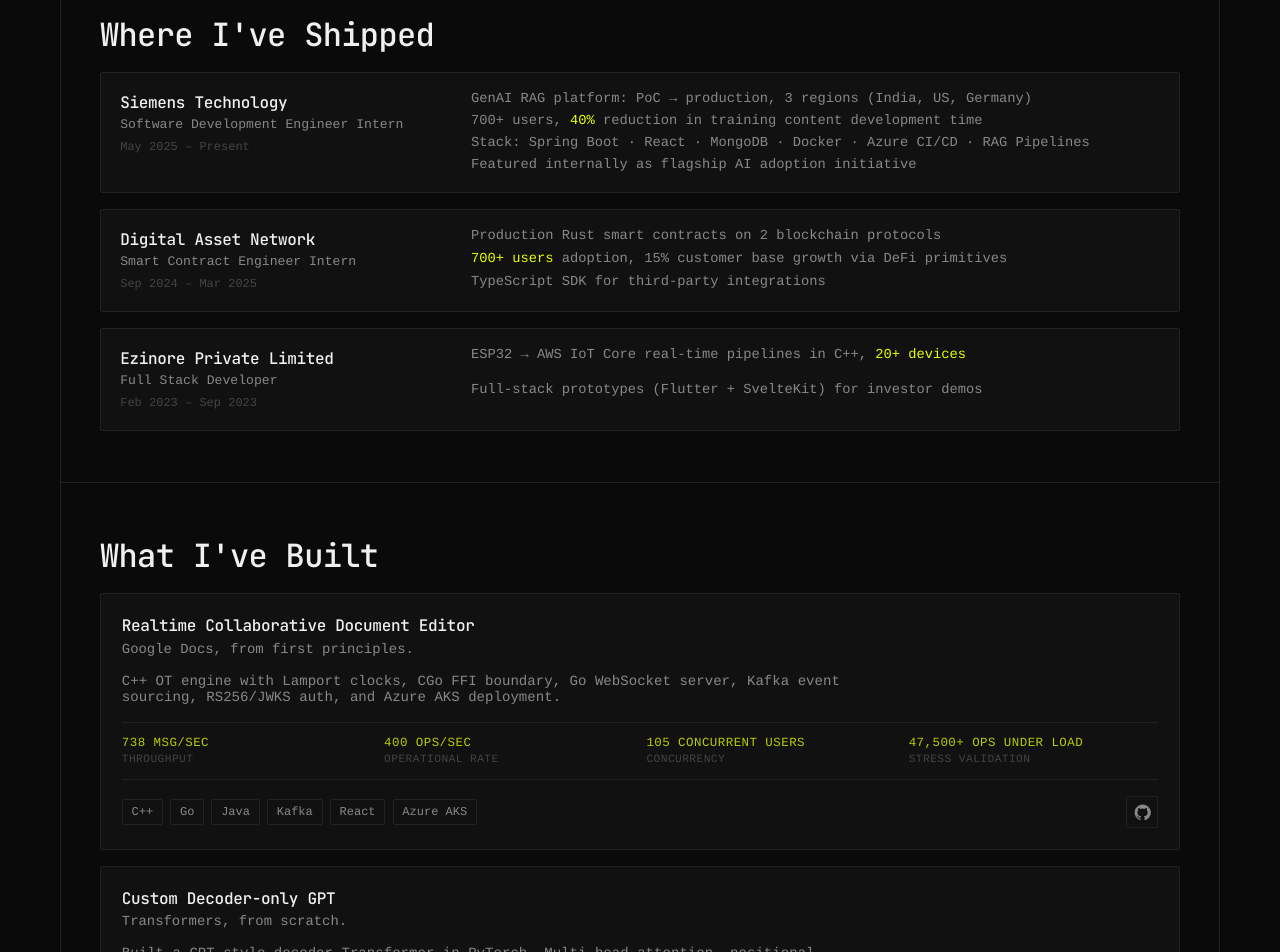
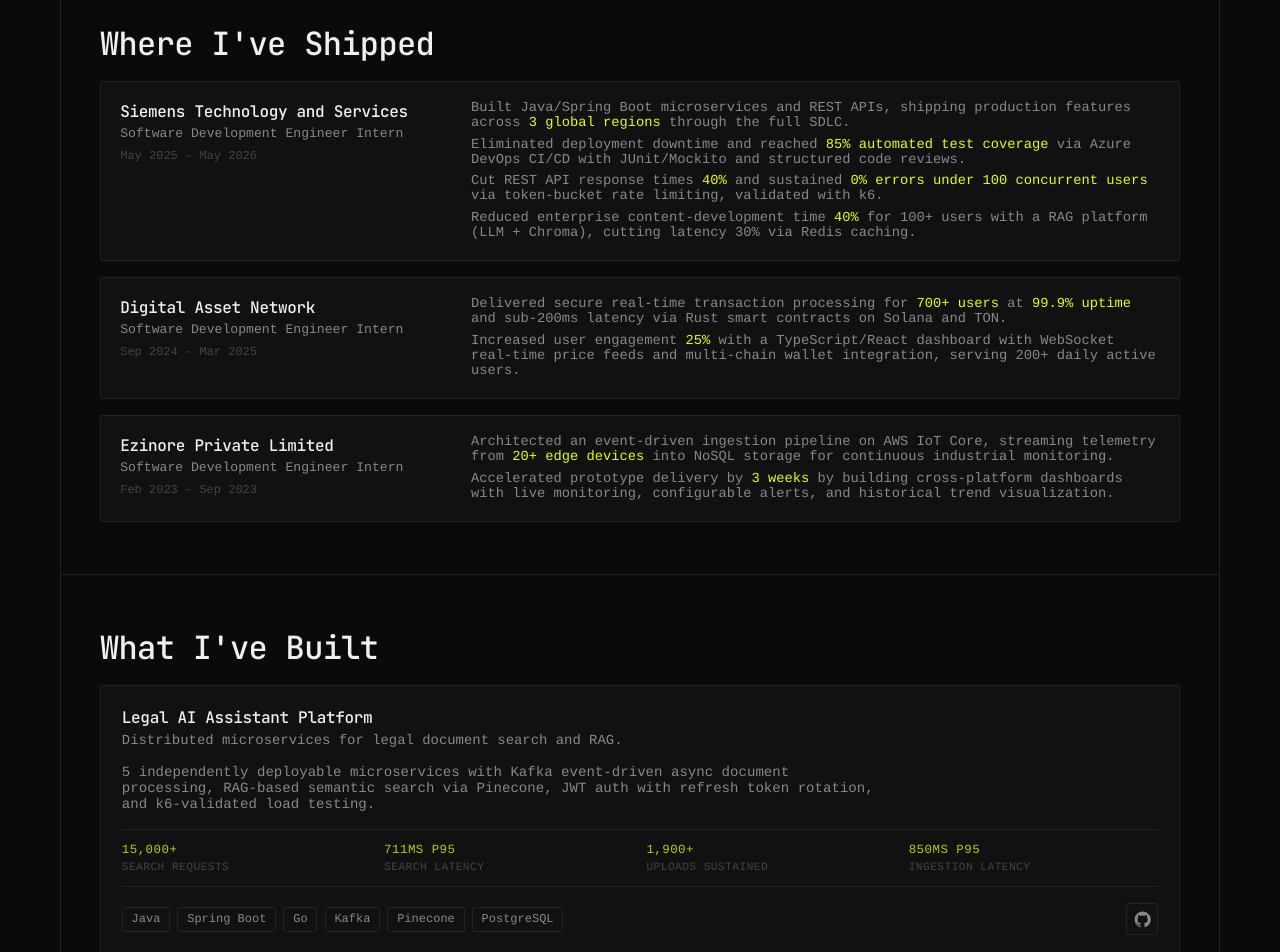
Before and after one commit to GM-11/portfolio, a React (Vite) app: page / in a window 1280 px wide. Shown: the part 840-1792 px from the top of the page. Built offline with nearby package versions, Linux system fonts and the light colour scheme; a web font is replaced by a local one.

Commit message:
Update Portfolio Content And Project Details

```diff
--- a/src/components/Contact.tsx
+++ b/src/components/Contact.tsx
@@ -56,16 +56,16 @@
           </li>
           <li>
             <a
-              href="https://linkedin.com/in/gopal-mathur-70044125a"
+              href="https://linkedin.com/in/gopalmathur"
               target="_blank"
               rel="noopener noreferrer"
             >
               <LinkedInIcon />
-              linkedin.com/in/gopal-mathur-70044125a
+              linkedin.com/in/gopalmathur
             </a>
           </li>
         </ul>
-        <p className={styles.copy}>Open to SDE1 roles. Available June 2026.</p>
+        <p className={styles.copy}>Open to SDE roles. Available immediately.</p>
       </div>
     </section>
   )
--- a/src/components/Hero.tsx
+++ b/src/components/Hero.tsx
@@ -42,7 +42,7 @@
           className={`${styles.edgeText} ${styles.loadIn}`}
           style={{ animationDelay: "400ms" }}
         >
-          Go · Rust · C++ · Java · Python
+          Java · Go · Rust · C++ · Python · TypeScript
         </p>
       </div>
     </section>
--- a/src/components/Projects.tsx
+++ b/src/components/Projects.tsx
@@ -1,5 +1,5 @@
-import useIntersectionObserver from '../hooks/useIntersectionObserver'
-import styles from '../styles/Projects.module.css'
+import useIntersectionObserver from "../hooks/useIntersectionObserver";
+import styles from "../styles/Projects.module.css";
 
 const GITHUB_ICON = (
   <svg viewBox="0 0 24 24" aria-hidden="true">
@@ -8,34 +8,85 @@
       d="M12 2A10 10 0 0 0 8.84 21.49c.5.09.68-.22.68-.48v-1.7c-2.78.61-3.37-1.18-3.37-1.18a2.64 2.64 0 0 0-1.1-1.45c-.9-.62.07-.61.07-.61a2.08 2.08 0 0 1 1.52 1.02 2.11 2.11 0 0 0 2.89.83 2.1 2.1 0 0 1 .63-1.32c-2.22-.25-4.56-1.11-4.56-4.95a3.86 3.86 0 0 1 1.03-2.68 3.58 3.58 0 0 1 .1-2.64s.84-.27 2.75 1.02a9.4 9.4 0 0 1 5 0c1.9-1.3 2.75-1.02 2.75-1.02.37.84.4 1.8.1 2.64a3.85 3.85 0 0 1 1.03 2.68c0 3.85-2.34 4.7-4.57 4.95a2.35 2.35 0 0 1 .67 1.82v2.7c0 .27.18.58.69.48A10 10 0 0 0 12 2Z"
     />
   </svg>
-)
+);
 
-const METRICS = [
-  { value: '738 msg/sec', label: 'Throughput' },
-  { value: '400 ops/sec', label: 'Operational Rate' },
-  { value: '105 concurrent users', label: 'Concurrency' },
-  { value: '47,500+ ops under load', label: 'Stress Validation' },
-]
+const EDITOR_METRICS = [
+  { value: "738 msg/sec", label: "Kafka Throughput" },
+  { value: "400+ ops/sec", label: "Concurrent Ops" },
+  { value: "100 concurrent users", label: "AKS Load" },
+  { value: "0% error rate", label: "Under Full Load" },
+];
+
+const LEGAL_AI_METRICS = [
+  { value: "15,000+", label: "Search Requests" },
+  { value: "711ms p95", label: "Search Latency" },
+  { value: "1,900+", label: "Uploads Sustained" },
+  { value: "850ms p95", label: "Ingestion Latency" },
+];
 
 export default function Projects() {
-  const { ref, isVisible } = useIntersectionObserver<HTMLElement>()
+  const { ref, isVisible } = useIntersectionObserver<HTMLElement>();
 
   return (
-    <section id="projects" ref={ref} className={`section ${isVisible ? 'visible' : ''}`}>
+    <section
+      id="projects"
+      ref={ref}
+      className={`section ${isVisible ? "visible" : ""}`}
+    >
       <div className={`container ${styles.wrapper}`}>
         <h2 className={styles.title}>What I&apos;ve Built</h2>
         <div className={styles.cards}>
+          <article className={styles.card}>
+            <header className={styles.cardHeader}>
+              <h3>Legal AI Assistant Platform</h3>
+              <p>Distributed microservices for legal document search and RAG.</p>
+            </header>
+            <p className={styles.body}>
+              5 independently deployable microservices with Kafka event-driven
+              async document processing, RAG-based semantic search via Pinecone,
+              JWT auth with refresh token rotation, and k6-validated load testing.
+            </p>
+            <div className={styles.metrics}>
+              {LEGAL_AI_METRICS.map((metric) => (
+                <p key={metric.label}>
+                  <span>{metric.value}</span>
+                  {metric.label}
+                </p>
+              ))}
+            </div>
+            <div className={styles.bottomRow}>
+              <ul className={styles.tags} aria-label="Tech stack">
+                <li>Java</li>
+                <li>Spring Boot</li>
+                <li>Go</li>
+                <li>Kafka</li>
+                <li>Pinecone</li>
+                <li>PostgreSQL</li>
+              </ul>
+              <a
+                className={styles.iconLink}
+                href="https://github.com/GM-11"
+                target="_blank"
+                rel="noopener noreferrer"
+                aria-label="Legal AI Assistant repository"
+              >
+                {GITHUB_ICON}
+              </a>
+            </div>
+          </article>
           <article className={styles.card}>
             <header className={styles.cardHeader}>
               <h3>Realtime Collaborative Document Editor</h3>
               <p>Google Docs, from first principles.</p>
             </header>
             <p className={styles.body}>
-              C++ OT engine with Lamport clocks, CGo FFI boundary, Go WebSocket server, Kafka
-              event sourcing, RS256/JWKS auth, and Azure AKS deployment.
+              C++ Operational Transformation engine integrated with a Go
+              WebSocket server, Kafka event sourcing at 738 msg/sec, Spring Boot
+              JWT/JWKS auth, and Azure AKS deployment with horizontal pod
+              autoscaling.
             </p>
             <div className={styles.metrics}>
-              {METRICS.map((metric) => (
+              {EDITOR_METRICS.map((metric) => (
                 <p key={metric.label}>
                   <span>{metric.value}</span>
                   {metric.label}
@@ -68,9 +119,10 @@
               <p>Transformers, from scratch.</p>
             </header>
             <p className={styles.body}>
-              Built a GPT-style decoder Transformer in PyTorch. Multi-head attention, positional
-              embeddings, causal masking. 6-layer model (384-dim, 6 heads, 1024 FFN). Full
-              training pipeline with tiktoken.
+              Built a GPT-style decoder Transformer in PyTorch. Multi-head
+              attention, positional embeddings, causal masking. 6-layer model
+              (384-dim, 6 heads, 1024 FFN). Full training pipeline with
+              tiktoken.
             </p>
             <div className={styles.bottomRow}>
               <ul className={styles.tags} aria-label="Tech stack">
@@ -91,13 +143,18 @@
           </article>
           <article className={`${styles.card} ${styles.secondary}`}>
             <header className={styles.cardHeader}>
-              <h3>Siemens GenAI Platform</h3>
-              <p>Enterprise RAG platform. Spring Boot + React + MongoDB. Multi-region production deployment.</p>
+              <h3>Siemens Enterprise RAG Platform</h3>
+              <p>
+                Production RAG platform across 3 global regions. Java/Spring Boot
+                microservices, Chroma vector search, Redis caching.
+              </p>
             </header>
-            <p className={styles.label}>Professional · NDA applies · Details on request</p>
+            <p className={styles.label}>
+              Professional · NDA applies · Details on request
+            </p>
           </article>
         </div>
       </div>
     </section>
-  )
+  );
 }
--- a/src/components/Stack.tsx
+++ b/src/components/Stack.tsx
@@ -4,23 +4,31 @@
 const STACK_GROUPS = [
   {
     title: 'Languages',
-    items: ['Go', 'Rust', 'C++', 'Java', 'Python', 'TypeScript'],
+    items: ['Java', 'TypeScript', 'JavaScript', 'Go', 'Rust', 'C++', 'Python', 'SQL'],
   },
   {
     title: 'Backend',
-    items: ['Spring Boot', 'gRPC', 'Kafka', 'WebSockets', 'REST', 'Microservices'],
+    items: ['Spring Boot', 'Microservices', 'REST APIs', 'GraphQL', 'gRPC', 'WebSockets', 'Node.js', 'Kafka', 'Event-Driven Architecture'],
   },
   {
     title: 'Infrastructure',
-    items: ['Docker', 'Kubernetes', 'Azure', 'AWS', 'Nginx', 'CI/CD'],
+    items: ['Docker', 'Kubernetes', 'Azure AKS', 'Azure DevOps CI/CD', 'AWS Lambda', 'AWS S3', 'GitHub Actions'],
   },
   {
     title: 'AI/ML',
-    items: ['PyTorch', 'RAG Pipelines', 'Vector DBs', 'LLM Integration', 'Transformer Architecture'],
+    items: ['RAG Pipelines', 'LLM Integration', 'Pinecone', 'Chroma', 'Vector Search', 'PyTorch', 'Transformer Architecture'],
   },
   {
     title: 'Databases',
-    items: ['PostgreSQL', 'MongoDB', 'Redis'],
+    items: ['PostgreSQL', 'MongoDB', 'Redis', 'Elasticsearch'],
+  },
+  {
+    title: 'Testing & SDLC',
+    items: ['JUnit', 'Mockito', 'Jest', 'k6', 'TDD', 'Integration Testing', 'Code Reviews'],
+  },
+  {
+    title: 'AI Dev Tools',
+    items: ['GitHub Copilot', 'Claude Code', 'Cursor', 'Codex'],
   },
   {
     title: 'Frontend',
--- a/src/components/Work.tsx
+++ b/src/components/Work.tsx
@@ -11,47 +11,37 @@
         <div className={styles.timeline}>
           <article className={styles.item}>
             <header className={styles.header}>
-              <h3>Siemens Technology</h3>
+              <h3>Siemens Technology and Services</h3>
               <p>Software Development Engineer Intern</p>
-              <span>May 2025 – Present</span>
+              <span>May 2025 – May 2026</span>
             </header>
             <ul>
-              <li>GenAI RAG platform: PoC → production, 3 regions (India, US, Germany)</li>
-              <li>
-                700+ users, <strong className={styles.accent}>40%</strong> reduction in training
-                content development time
-              </li>
-              <li>Stack: Spring Boot · React · MongoDB · Docker · Azure CI/CD · RAG Pipelines</li>
-              <li>Featured internally as flagship AI adoption initiative</li>
+              <li>Built Java/Spring Boot microservices and REST APIs, shipping production features across <strong className={styles.accent}>3 global regions</strong> through the full SDLC.</li>
+              <li>Eliminated deployment downtime and reached <strong className={styles.accent}>85% automated test coverage</strong> via Azure DevOps CI/CD with JUnit/Mockito and structured code reviews.</li>
+              <li>Cut REST API response times <strong className={styles.accent}>40%</strong> and sustained <strong className={styles.accent}>0% errors under 100 concurrent users</strong> via token-bucket rate limiting, validated with k6.</li>
+              <li>Reduced enterprise content-development time <strong className={styles.accent}>40%</strong> for 100+ users with a RAG platform (LLM + Chroma), cutting latency 30% via Redis caching.</li>
             </ul>
           </article>
           <article className={styles.item}>
             <header className={styles.header}>
               <h3>Digital Asset Network</h3>
-              <p>Smart Contract Engineer Intern</p>
+              <p>Software Development Engineer Intern</p>
               <span>Sep 2024 – Mar 2025</span>
             </header>
             <ul>
-              <li>Production Rust smart contracts on 2 blockchain protocols</li>
-              <li>
-                <strong className={styles.accent}>700+ users</strong> adoption, 15% customer base
-                growth via DeFi primitives
-              </li>
-              <li>TypeScript SDK for third-party integrations</li>
+              <li>Delivered secure real-time transaction processing for <strong className={styles.accent}>700+ users</strong> at <strong className={styles.accent}>99.9% uptime</strong> and sub-200ms latency via Rust smart contracts on Solana and TON.</li>
+              <li>Increased user engagement <strong className={styles.accent}>25%</strong> with a TypeScript/React dashboard with WebSocket real-time price feeds and multi-chain wallet integration, serving 200+ daily active users.</li>
             </ul>
           </article>
           <article className={styles.item}>
             <header className={styles.header}>
               <h3>Ezinore Private Limited</h3>
-              <p>Full Stack Developer</p>
+              <p>Software Development Engineer Intern</p>
               <span>Feb 2023 – Sep 2023</span>
             </header>
             <ul>
-              <li>
-                ESP32 → AWS IoT Core real-time pipelines in C++,{' '}
-                <strong className={styles.accent}>20+ devices</strong>
-              </li>
-              <li>Full-stack prototypes (Flutter + SvelteKit) for investor demos</li>
+              <li>Architected an event-driven ingestion pipeline on AWS IoT Core, streaming telemetry from <strong className={styles.accent}>20+ edge devices</strong> into NoSQL storage for continuous industrial monitoring.</li>
+              <li>Accelerated prototype delivery by <strong className={styles.accent}>3 weeks</strong> by building cross-platform dashboards with live monitoring, configurable alerts, and historical trend visualization.</li>
             </ul>
           </article>
         </div>
```
